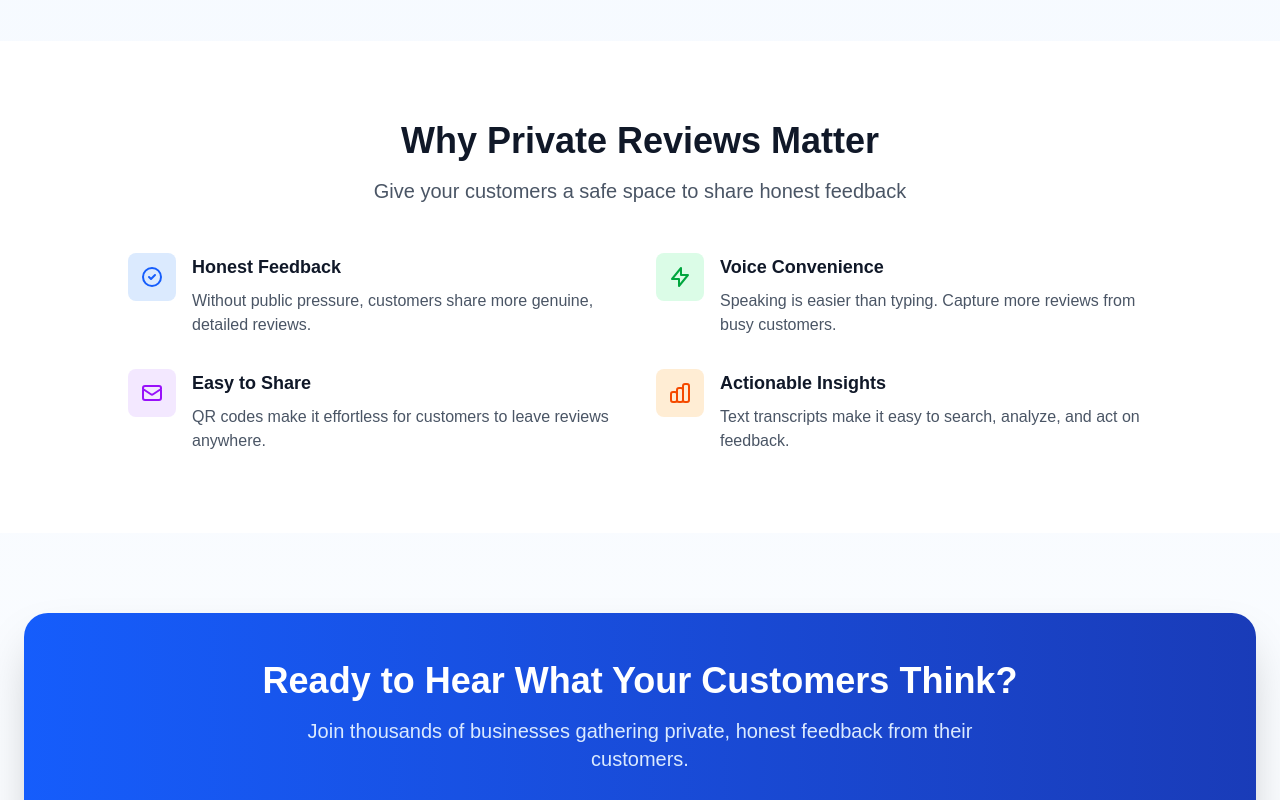
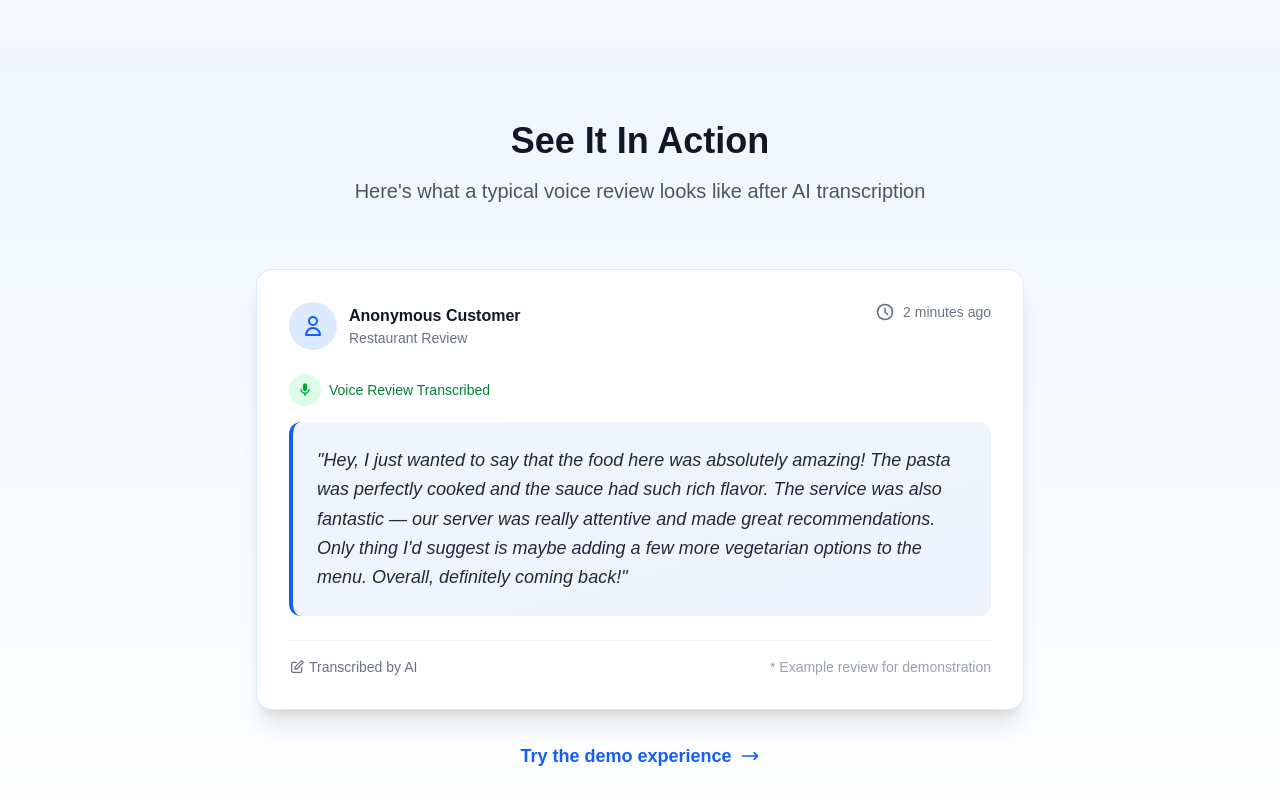
Before and after one commit to vijayst/telltheowner, a Next.js app: page / in a window 1280 px wide. Shown: the part 1580-2380 px from the top of the page. Built offline with nearby package versions, Linux system fonts and the light colour scheme; no server answers.

Commit message:
home page

```diff
--- a/src/app/page.tsx
+++ b/src/app/page.tsx
@@ -117,6 +117,85 @@ export default function Home() {
         </div>
       </section>
 
+      {/* Example Review Section */}
+      <section className="container mx-auto px-6 py-20 bg-gradient-to-b from-blue-50 to-white">
+        <h2 className="text-4xl font-bold text-center text-gray-900 mb-4">
+          See It In Action
+        </h2>
+        <p className="text-xl text-gray-600 text-center mb-16 max-w-2xl mx-auto">
+          Here's what a typical voice review looks like after AI transcription
+        </p>
+
+        <div className="max-w-3xl mx-auto">
+          <div className="bg-white rounded-2xl shadow-xl p-8 border border-blue-100">
+            {/* Review Header */}
+            <div className="flex items-start justify-between mb-6">
+              <div className="flex items-center gap-3">
+                <div className="w-12 h-12 bg-blue-100 rounded-full flex items-center justify-center">
+                  <svg className="w-6 h-6 text-blue-600" fill="none" stroke="currentColor" viewBox="0 0 24 24">
+                    <path strokeLinecap="round" strokeLinejoin="round" strokeWidth={2} d="M16 7a4 4 0 11-8 0 4 4 0 018 0zM12 14a7 7 0 00-7 7h14a7 7 0 00-7-7z" />
+                  </svg>
+                </div>
+                <div>
+                  <p className="font-semibold text-gray-900">Anonymous Customer</p>
+                  <p className="text-sm text-gray-500">Restaurant Review</p>
+                </div>
+              </div>
+              <div className="flex items-center gap-2 text-sm text-gray-500">
+                <svg className="w-5 h-5" fill="none" stroke="currentColor" viewBox="0 0 24 24">
+                  <path strokeLinecap="round" strokeLinejoin="round" strokeWidth={2} d="M12 8v4l3 3m6-3a9 9 0 11-18 0 9 9 0 0118 0z" />
+                </svg>
+                <span>2 minutes ago</span>
+              </div>
+            </div>
+
+            {/* Review Content */}
+            <div className="mb-6">
+              <div className="flex items-center gap-2 mb-4">
+                <div className="w-8 h-8 bg-green-100 rounded-full flex items-center justify-center">
+                  <svg className="w-4 h-4 text-green-600" fill="currentColor" viewBox="0 0 24 24">
+                    <path d="M12 14c1.66 0 3-1.34 3-3V5c0-1.66-1.34-3-3-3S9 3.34 9 5v6c0 1.66 1.34 3 3 3z"/>
+                    <path d="M17 11c0 2.76-2.24 5-5 5s-5-2.24-5-5H5c0 3.53 2.61 6.43 6 6.92V21h2v-3.08c3.39-.49 6-3.39 6-6.92h-2z"/>
+                  </svg>
+                </div>
+                <span className="text-sm font-medium text-green-700">Voice Review Transcribed</span>
+              </div>
+
+              <div className="bg-gradient-to-br from-blue-50 to-indigo-50 rounded-xl p-6 border-l-4 border-blue-600">
+                <p className="text-lg leading-relaxed text-gray-800 italic">
+                  "Hey, I just wanted to say that the food here was absolutely amazing! The pasta was perfectly cooked and the sauce had such rich flavor. The service was also fantastic — our server was really attentive and made great recommendations. Only thing I'd suggest is maybe adding a few more vegetarian options to the menu. Overall, definitely coming back!"
+                </p>
+              </div>
+            </div>
+
+            {/* Review Metadata */}
+            <div className="flex items-center justify-between pt-4 border-t border-gray-100">
+              <div className="flex items-center gap-4 text-sm text-gray-500">
+                <div className="flex items-center gap-1">
+                  <svg className="w-4 h-4" fill="none" stroke="currentColor" viewBox="0 0 24 24">
+                    <path strokeLinecap="round" strokeLinejoin="round" strokeWidth={2} d="M11 5H6a2 2 0 00-2 2v11a2 2 0 002 2h11a2 2 0 002-2v-5m-1.414-9.414a2 2 0 112.828 2.828L11.828 15H9v-2.828l8.586-8.586z" />
+                  </svg>
+                  <span>Transcribed by AI</span>
+                </div>
+              </div>
+              <div className="text-sm text-gray-400">
+                * Example review for demonstration
+              </div>
+            </div>
+          </div>
+
+          {/* Call to Action */}
+          <div className="text-center mt-8">
+            <a href="/product/review-demo" className="text-blue-600 hover:text-blue-700 font-semibold text-lg inline-flex items-center gap-2 transition">
+              Try the demo experience
+              <svg className="w-5 h-5" fill="none" stroke="currentColor" viewBox="0 0 24 24">
+                <path strokeLinecap="round" strokeLinejoin="round" strokeWidth={2} d="M17 8l4 4m0 0l-4 4m4-4H3" />
+              </svg>
+            </a>
+          </div>
+        </div>
+      </section>
+
       {/* Benefits Section */}
       <section id="benefits" className="container mx-auto px-6 py-20 bg-white">
         <h2 className="text-4xl font-bold text-center text-gray-900 mb-4">
```
